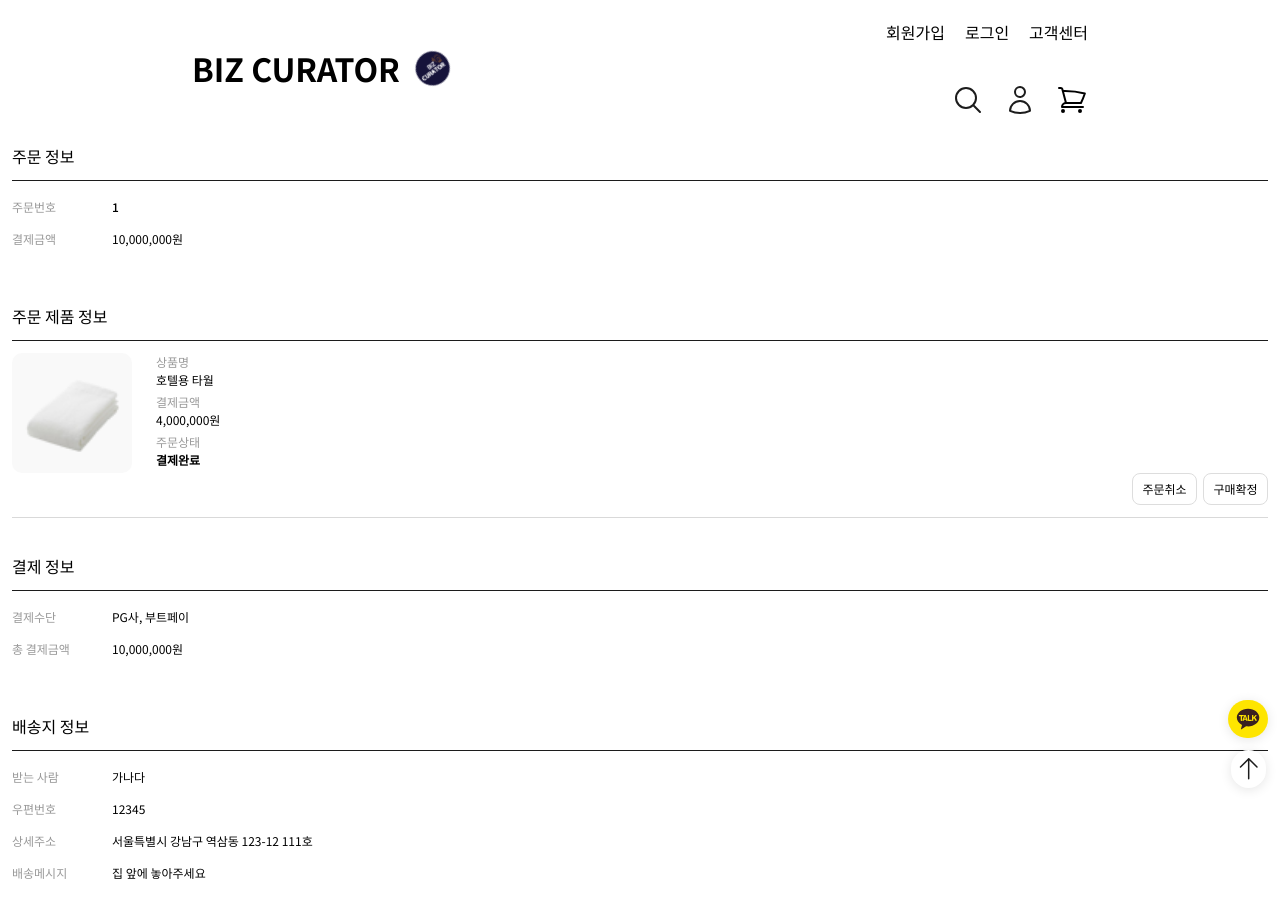
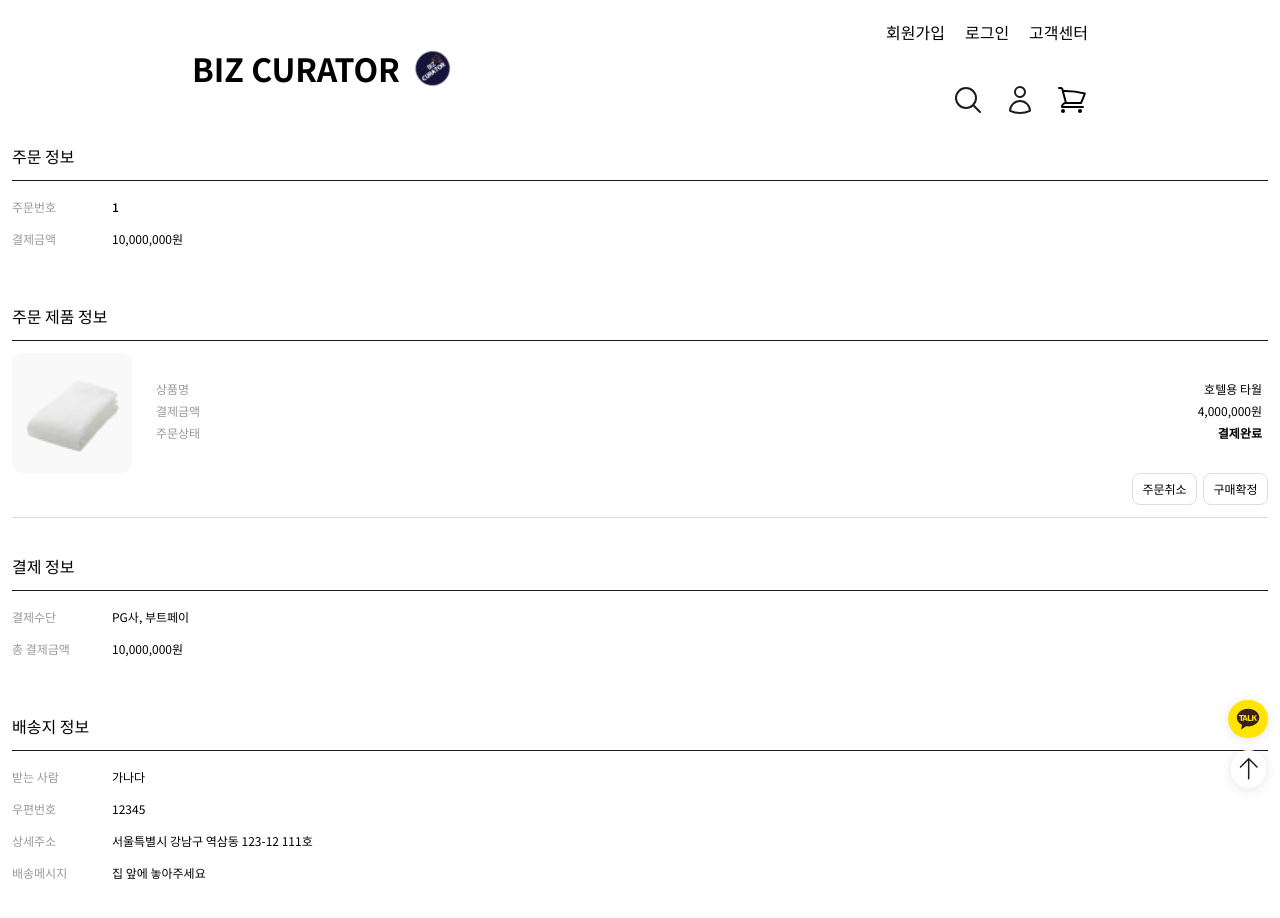
Before and after one commit to Muhan-Company/bizcurator-ecommerce, a Next.js app: page /orders/1 in a window 1280 px wide. Shown: the top 918 px of the page. Built offline with nearby package versions, Linux system fonts and the light colour scheme.

Commit message:
style: center-between 스타일 클래스 추가 (flex, items-center, justify-between)

```diff
--- a/styles/globals.css
+++ b/styles/globals.css
@@ -39,6 +39,10 @@
 
   .center {
     @apply flex items-center justify-center;
+  }
+
+  .center-between {
+    @apply flex items-center justify-between;
   }
 
   .modal-box-shadow {
```
